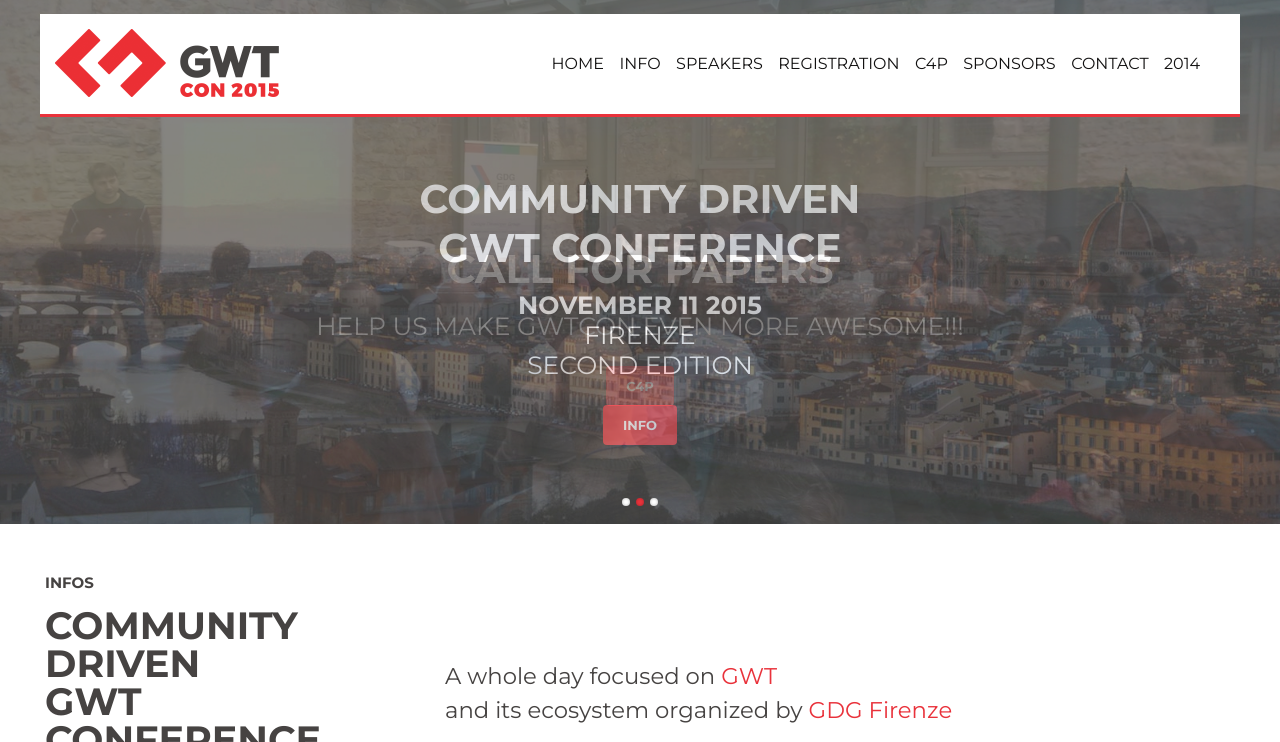
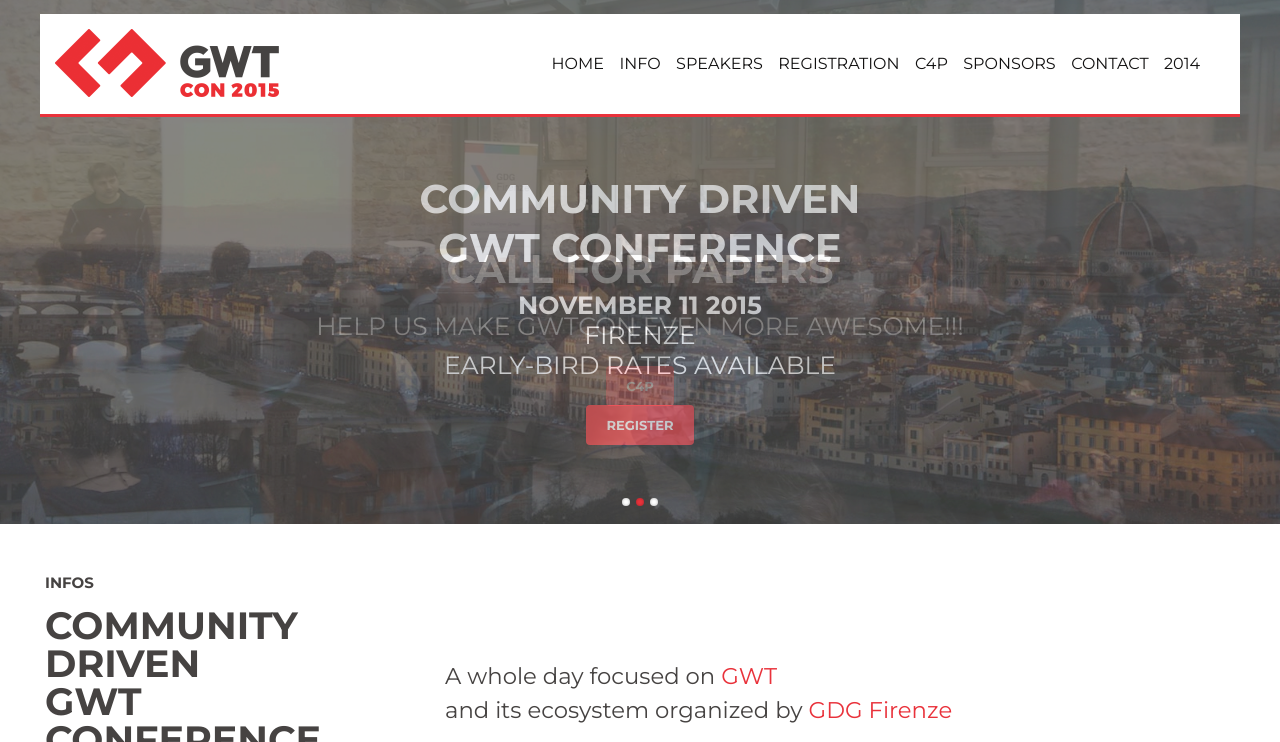
Before and after one commit to GWTcon/website, a website: page www/index.html in a window 1280 px wide. Shown: the part 76-818 px from the top of the page. Drawn offline with nearby package versions, Linux system fonts and the light colour scheme; some packages are replaced by stand-ins of ours; a script that the page names is missing.

Commit message:
adds registration ling in first slide

```diff
--- a/www/index.html
+++ b/www/index.html
@@ -100,9 +100,10 @@
                                 <p>
                                 	<strong>November 11 2015</strong><br>
                                 	Firenze<br>
-                                	Second Edition
+                                	<!-- Second Edition -->
+					Early-bird rates available
                                 </p>
-                                <a href="#info" class="slider-btn">Info</a>
+                                <a target="_blank" href="http://www.eventbrite.it/e/gwtcon2015-tickets-16392795292?aff=es2" class="slider-btn">Register</a>
                             </div>
                         </li>
                         <li>
```
